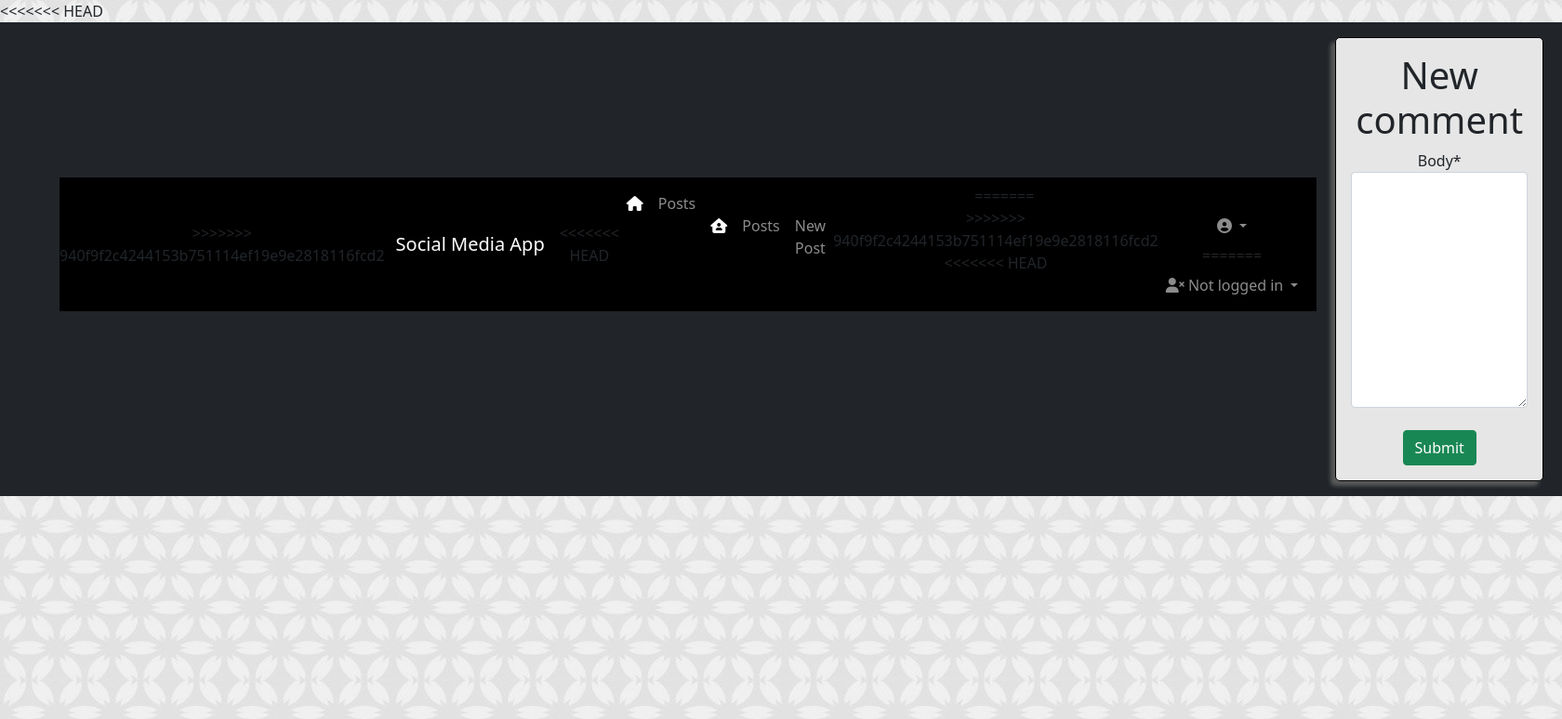
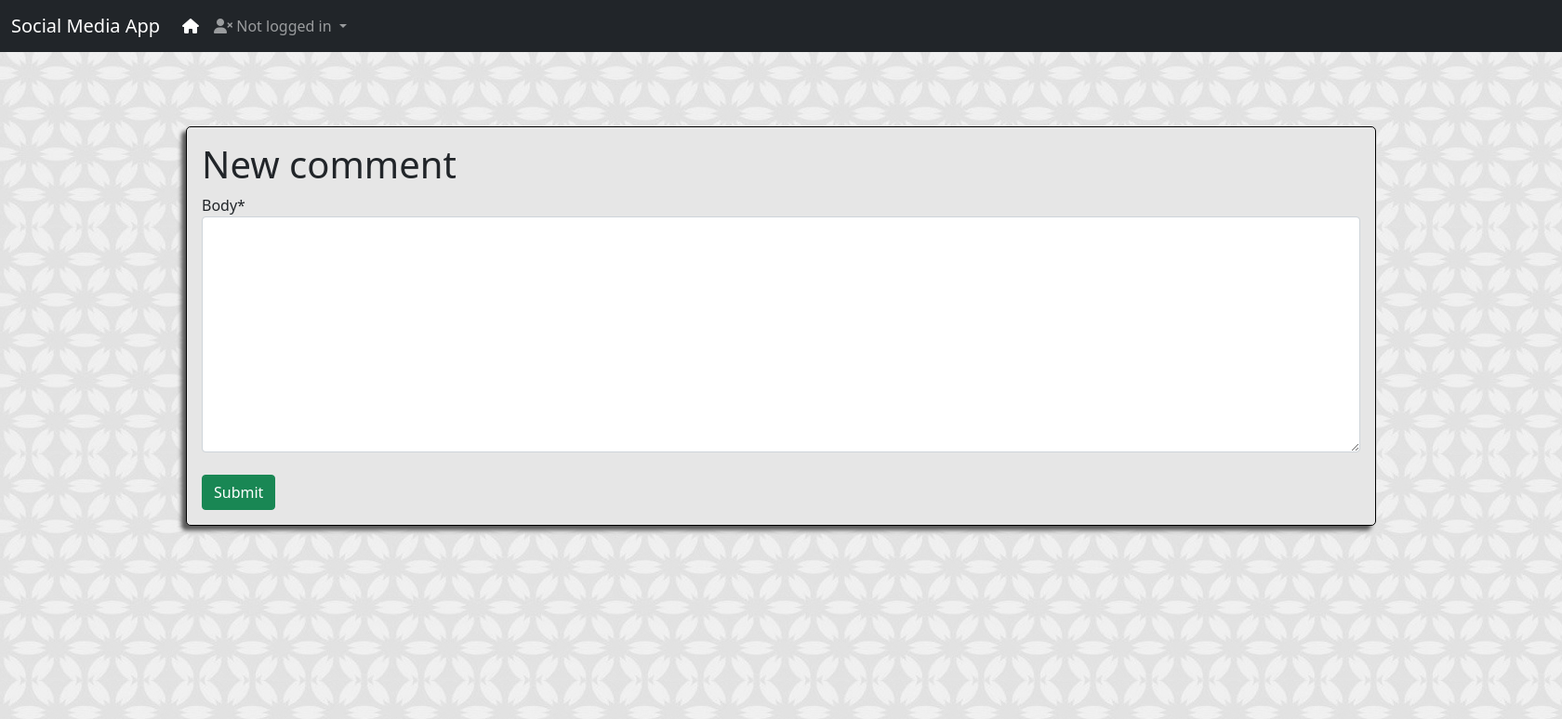
Before and after one commit to iboyko21/message_board, a Django app: page /posts/1/comment/ in a window 1680 px wide. Shown: the top 774 px of the page at 93% size. Run offline with Django 3.2, Linux system fonts and the light colour scheme; some libraries are stand-ins or nearby versions.

Commit message:
latest fix

```diff
--- a/templates/base.html
+++ b/templates/base.html
@@ -16,12 +16,8 @@
     </head>
 
 <body>
-<<<<<<< HEAD
 
 <nav class="navbar navbar-expand-lg navbar-dark bg-dark" style="margin-bottom: 5rem;">
-=======
-<nav class="navbar navbar-expand-lg navbar-dark">
->>>>>>> 940f9f2c4244153b751114ef19e9e2818116fcd2
     <div class="container-fluid">
                 <a class="navbar-brand" href="{% url 'about_page' %}">Social Media App</a>
 
@@ -30,44 +26,23 @@
         </button>
 
         <div class="collapse navbar-collapse" id="navbarNavDropdown">
-<<<<<<< HEAD
             <ul class="navbar-nav">
                 <li class="nav-item">
                     <a class="nav-link active" aria-current="page" href="{% url 'home' %}"><i class="fas fa-home"></i></a>
                 </li>
 
-
+                {% if user.is_authenticated %}
                 <li class="nav-item">
                     <a class="nav-link" href="{% url 'post_list' %}">Posts</a>
                 <li>
-=======
-        <ul class="navbar-nav">
-            <li class="nav-item">
 
-                    <a class="nav-link active" aria-current="page" href="{% url 'home' %}"><i class="fas fa-house-user"></i></a>
-            </li>
-            <li class="nav-item">
-                <a class="nav-link" href="{% url 'post_list' %}">Posts</a>
-                </li>
-            <li><a class="nav-link" href="{% url 'post_new' %}">New Post</a></li>
-
->>>>>>> 940f9f2c4244153b751114ef19e9e2818116fcd2
-
-
-<<<<<<< HEAD
                 <li class="nav-item dropdown">
                     <a class="nav-link dropdown-toggle" href="#" id="navbarDropdownMenuLink" role="button" data-bs-toggle="dropdown" aria-expanded="false">
                     <i class="fas fa-user-circle"></i> {{ user.username }}</a>
 
-=======
-            {% if user.is_authenticated %}
-
-            <a class="nav-link dropdown-toggle" href="#" id="navbarDropdownMenuLink" role="button" data-bs-toggle="dropdown" aria-expanded="false">
-                <i class="fas fa-user"></i> {{ user.username }}
-            </a>
->>>>>>> 940f9f2c4244153b751114ef19e9e2818116fcd2
             <ul class="dropdown-menu" aria-labelledby="navbarDropdownMenuLink">
 
+                <li><a class="dropdown-item" href="{% url 'post_new' %}">New Post</a></li>
                 <li><a class="dropdown-item" href="{% url 'password_change' %}">Change Password</a></li>
                 <li><a class="dropdown-item" href="{% url 'logout' %}">Logout</a></li>
             </ul>
```
Also changed, not shown: templates/about_page.html (+0 -8 lines).
